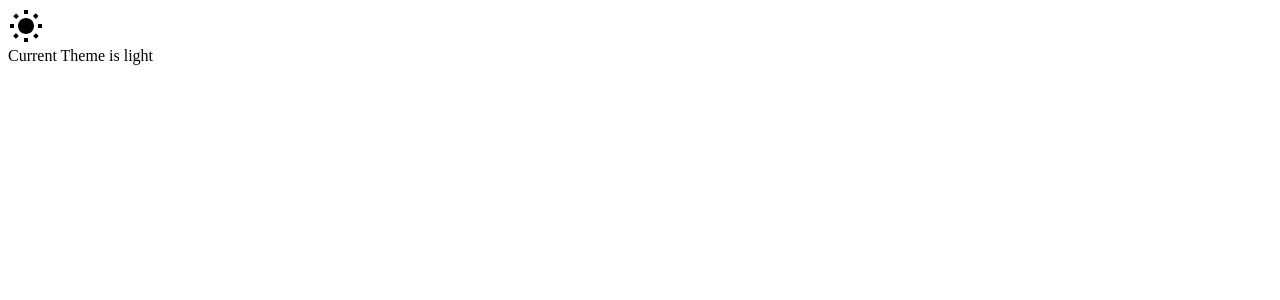
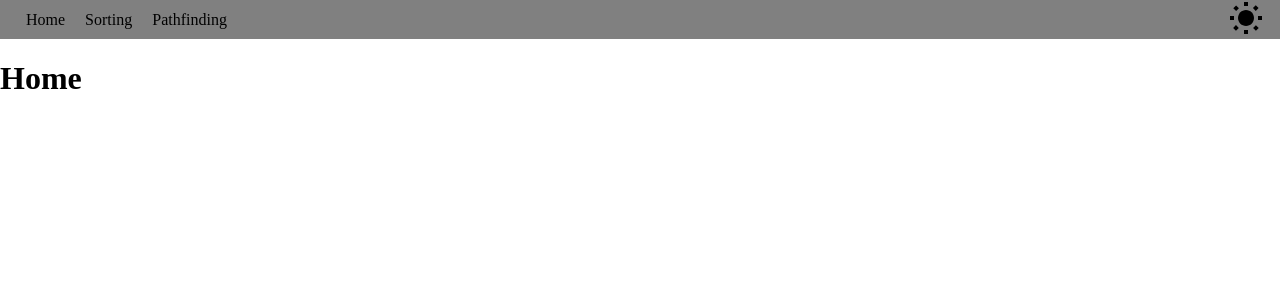
Before and after one commit to aboutBlank-dev/path-finding-sorting-visualizer, a React (Vite) app: page / in a window 1280 px wide. Shown: the top 300 px of the page. Built offline with nearby package versions, Linux system fonts and the light colour scheme.

Commit message:
feat(navbar): installed react-router-dom, added simple navbar

```diff
--- a/package.json
+++ b/package.json
@@ -22,6 +22,7 @@
     "eslint": "^8.56.0",
     "eslint-plugin-react-hooks": "^4.6.0",
     "eslint-plugin-react-refresh": "^0.4.5",
+    "react-router-dom": "^6.22.2",
     "sass": "^1.71.1",
     "typescript": "^5.2.2",
     "vite": "^5.1.4"
--- a/src/pages/App.css
+++ b/src/App.css
@@ -1,3 +1,7 @@
+body {
+  margin: 0;
+}
+
 body.dark {
   background-color: rgba(0, 0, 0, 0.237);
 }
--- /dev/null
+++ b/src/App.tsx
@@ -0,0 +1,21 @@
+import "./App.css";
+import NavBar from "./components/navbar";
+import Sorting from "./pages/Sorting";
+import Home from "./pages/Home";
+import Pathfinding from "./pages/Pathfinding";
+import { Route, Routes } from "react-router-dom";
+
+function App() {
+  return (
+    <div>
+      <NavBar />
+      <Routes>
+        <Route path='/' element={<Home />} />
+        <Route path='/sorting-visualizer' element={<Sorting />} />
+        <Route path='/pathfinding-visualizer' element={<Pathfinding />} />
+      </Routes>
+    </div>
+  );
+}
+
+export default App;
--- /dev/null
+++ b/src/components/navBar.css
@@ -0,0 +1,24 @@
+.nav-bar {
+  background-color: gray;
+  justify-content: space-between;
+  display: flex;
+  gap: 2rem;
+  padding: 0 1rem;
+  align-items: center;
+}
+
+.nav-bar a {
+  text-decoration: none;
+  color: #000;
+  margin: 0 10px;
+  &:hover {
+    color: blue;
+  }
+}
+
+.nav-bar ul {
+  padding: 0;
+  margin: 0;
+  list-style: none;
+  display: flex;
+}
--- /dev/null
+++ b/src/components/navbar.tsx
@@ -0,0 +1,26 @@
+import { Link } from "react-router-dom";
+import "./navBar.css";
+import { ThemeToggleButton } from "./themeToggleButton";
+
+const NavBar = () => {
+  return (
+    <nav className='nav-bar'>
+      <div>
+        <ul>
+          <li>
+            <Link to='/'>Home</Link>
+          </li>
+          <li>
+            <Link to='/sorting-visualizer'>Sorting</Link>
+          </li>
+          <li>
+            <Link to='/pathfinding-visualizer'>Pathfinding</Link>
+          </li>
+        </ul>
+      </div>
+      <ThemeToggleButton />
+    </nav>
+  );
+};
+
+export default NavBar;
--- a/src/main.tsx
+++ b/src/main.tsx
@@ -1,12 +1,15 @@
 import React from "react";
 import ReactDOM from "react-dom/client";
-import App from "./pages/App.tsx";
+import App from "./App.tsx";
 import { ThemeContextProvider } from "./contexts/themeContext.tsx";
+import { BrowserRouter as Router } from "react-router-dom";
 
 ReactDOM.createRoot(document.getElementById("root")!).render(
   <React.StrictMode>
-    <ThemeContextProvider>
-      <App />
-    </ThemeContextProvider>
+    <Router>
+      <ThemeContextProvider>
+        <App />
+      </ThemeContextProvider>
+    </Router>
   </React.StrictMode>
 );
--- a/src/pages/App.tsx
+++ /dev/null
@@ -1,16 +0,0 @@
-import "./App.css";
-import { ThemeToggleButton } from "../components/themeToggleButton";
-import { useTheme } from "../contexts/themeContext";
-
-function App() {
-  const { currentTheme } = useTheme();
-  return (
-    <div>
-      <ThemeToggleButton />
-      <div>Current Theme is {currentTheme}</div>
-    </div>
-  );
-  return;
-}
-
-export default App;
--- /dev/null
+++ b/src/pages/Home.tsx
@@ -0,0 +1,3 @@
+export default function Home() {
+  return <h1>Home</h1>;
+}
--- /dev/null
+++ b/src/pages/Pathfinding.tsx
@@ -0,0 +1,3 @@
+export default function Pathfinding() {
+  return <h1>Pathfinding Visualizer</h1>;
+}
--- /dev/null
+++ b/src/pages/Sorting.tsx
@@ -0,0 +1,3 @@
+export default function Sorting() {
+  return <h1>Sorting</h1>;
+}
```
Also changed, not shown: 1 other file (tests, documents, lock files or other folders).
